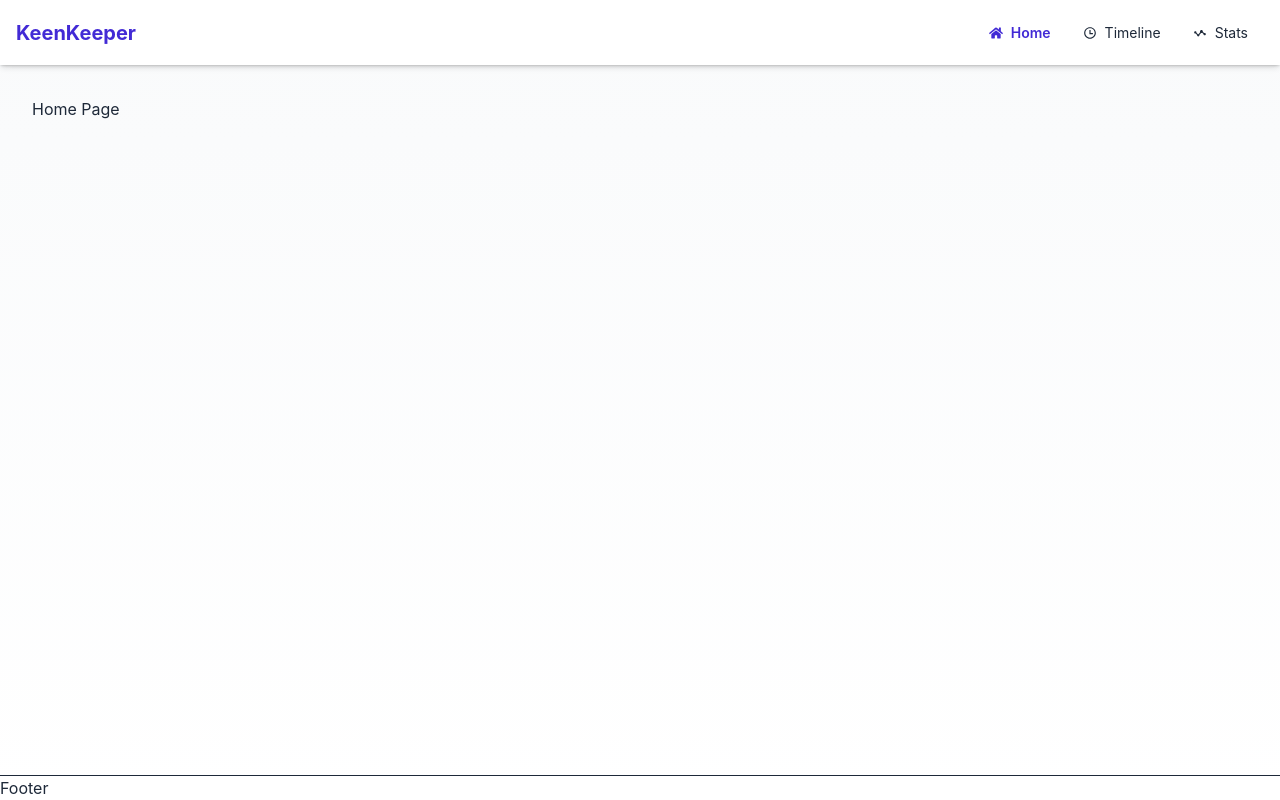
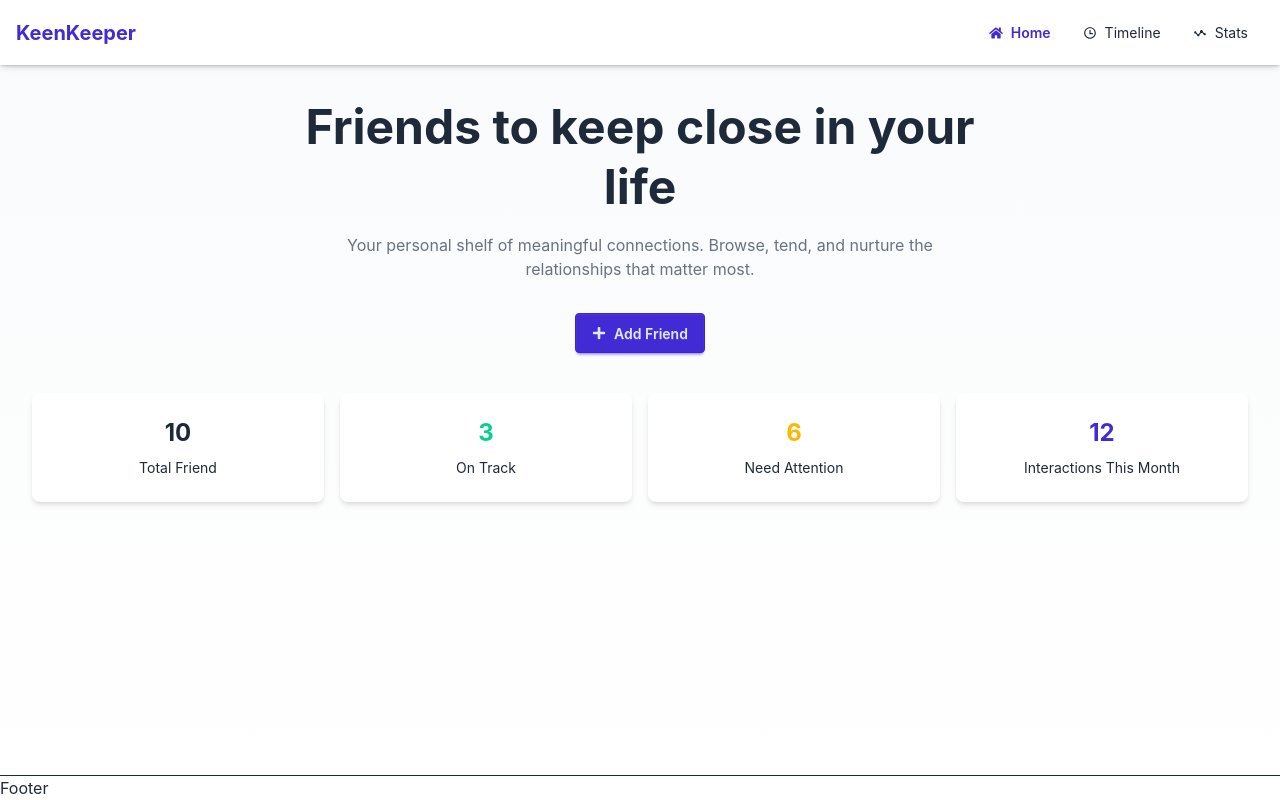
Before and after one commit to mdruhulamins786/Assignment-7-13, a React (Vite) app: page / in a window 1280 px wide. Built offline with nearby package versions, Linux system fonts and the light colour scheme.

Commit message:
added hero section.

```diff
--- a/src/pages/Home.jsx
+++ b/src/pages/Home.jsx
@@ -1,7 +1,12 @@
 import React from "react";
+import Hero from "../ui/Hero";
 
 const Home = () => {
-  return <div>Home Page</div>;
+  return (
+    <div>
+      <Hero />
+    </div>
+  );
 };
 
 export default Home;
--- /dev/null
+++ b/src/ui/Hero.jsx
@@ -0,0 +1,60 @@
+import { FaPlus } from "react-icons/fa";
+
+const Hero = () => {
+  return (
+    <div className="space-y-10">
+      {/* Hero Content */}
+      <div className="text-center max-w-2xl mx-auto space-y-4">
+        <h2 className="text-3xl md:text-5xl font-bold leading-tight">
+          Friends to keep close in your life
+        </h2>
+
+        <p className="text-gray-500 text-sm md:text-base">
+          Your personal shelf of meaningful connections. Browse, tend, and
+          nurture the relationships that matter most.
+        </p>
+
+        <button className="btn btn-primary gap-2 mt-4">
+          <FaPlus /> Add Friend
+        </button>
+      </div>
+
+      {/* Stats Cards */}
+      <div className="grid grid-cols-1 sm:grid-cols-2 lg:grid-cols-4 gap-4">
+        {/* Card 1 */}
+        <div className="card bg-base-100 shadow-md">
+          <div className="card-body items-center text-center">
+            <h4 className="text-2xl font-bold">10</h4>
+            <p>Total Friend</p>
+          </div>
+        </div>
+
+        {/* Card 2 */}
+        <div className="card bg-base-100 shadow-md">
+          <div className="card-body items-center text-center">
+            <h4 className="text-2xl font-bold text-success">3</h4>
+            <p>On Track</p>
+          </div>
+        </div>
+
+        {/* Card 3 */}
+        <div className="card bg-base-100 shadow-md">
+          <div className="card-body items-center text-center">
+            <h4 className="text-2xl font-bold text-warning">6</h4>
+            <p>Need Attention</p>
+          </div>
+        </div>
+
+        {/* Card 4 */}
+        <div className="card bg-base-100 shadow-md">
+          <div className="card-body items-center text-center">
+            <h4 className="text-2xl font-bold text-primary">12</h4>
+            <p>Interactions This Month</p>
+          </div>
+        </div>
+      </div>
+    </div>
+  );
+};
+
+export default Hero;
```
